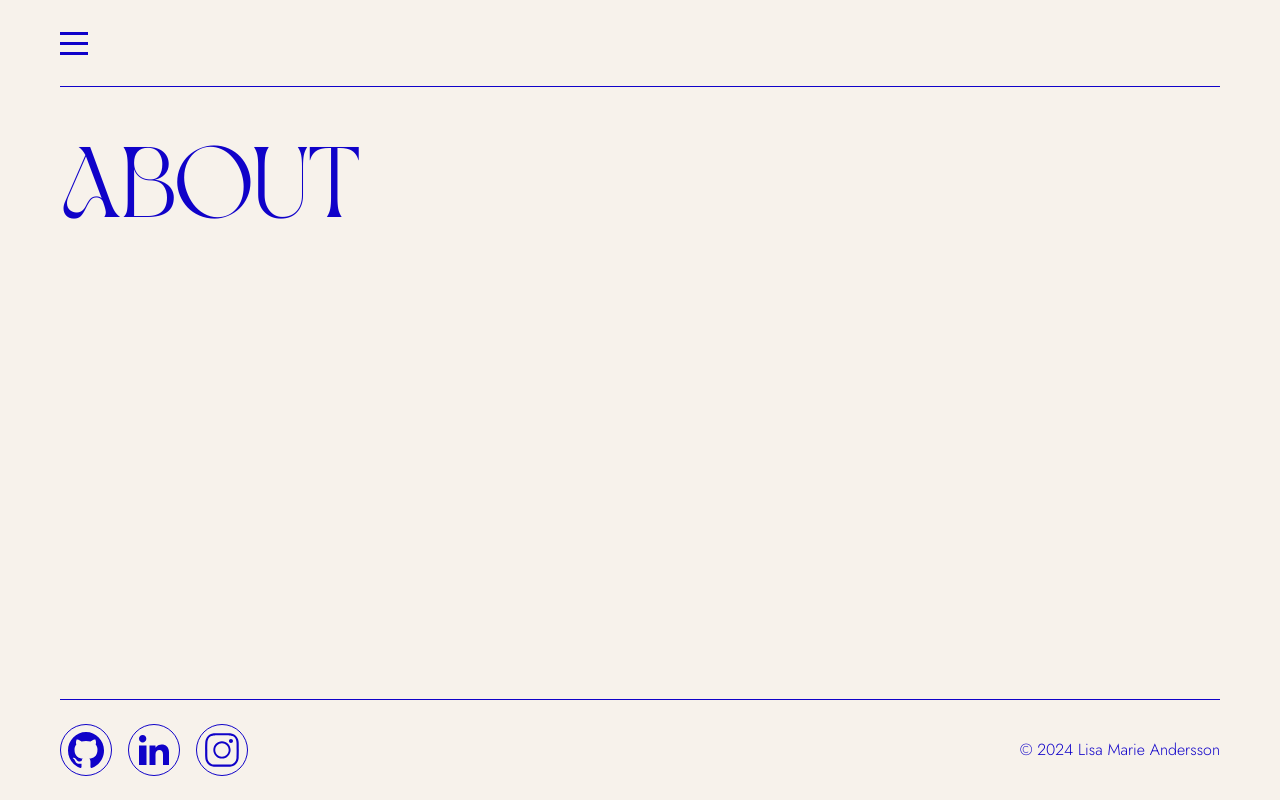
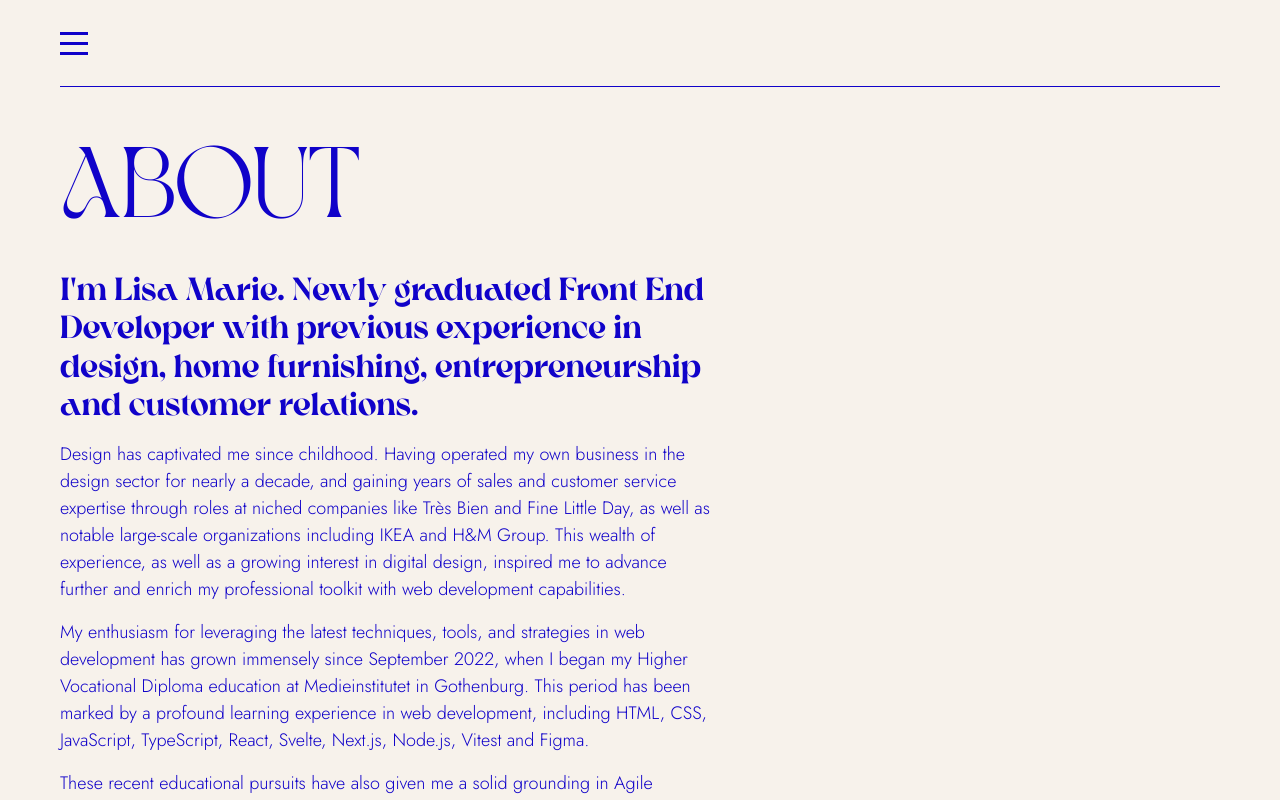
Before and after one commit to lisamarieandersson/showcase-pro, a React (Vite) app: page /about in a window 1280 px wide. Shown: the top 800 px of the page. Built offline with nearby package versions, Linux system fonts and the light colour scheme.

Commit message:
add presentation component to about page

```diff
--- a/src/pages/about-page/AboutPage.scss
+++ b/src/pages/about-page/AboutPage.scss
@@ -5,8 +5,4 @@
   @include grid;
   min-height: 100vh;
   grid-template-rows: auto 1fr auto;
-
-  &__heading {
-    @include h1-large-uppercase;
-  }
 }
--- a/src/pages/about-page/AboutPage.tsx
+++ b/src/pages/about-page/AboutPage.tsx
@@ -1,14 +1,15 @@
 // AboutPage.tsx
 import Footer from '../../components/footer/Footer';
 import Header from '../../components/header/Header';
+import Presentation from '../../components/presentation/Presentation';
 import './AboutPage.scss';
 
 function AboutPage() {
   return (
     <div className="about-page">
       <Header />
-        <h1 className="about-page__heading">About</h1>
-      <Footer/>
+      <Presentation />
+      <Footer />
     </div>
   );
 }
```
